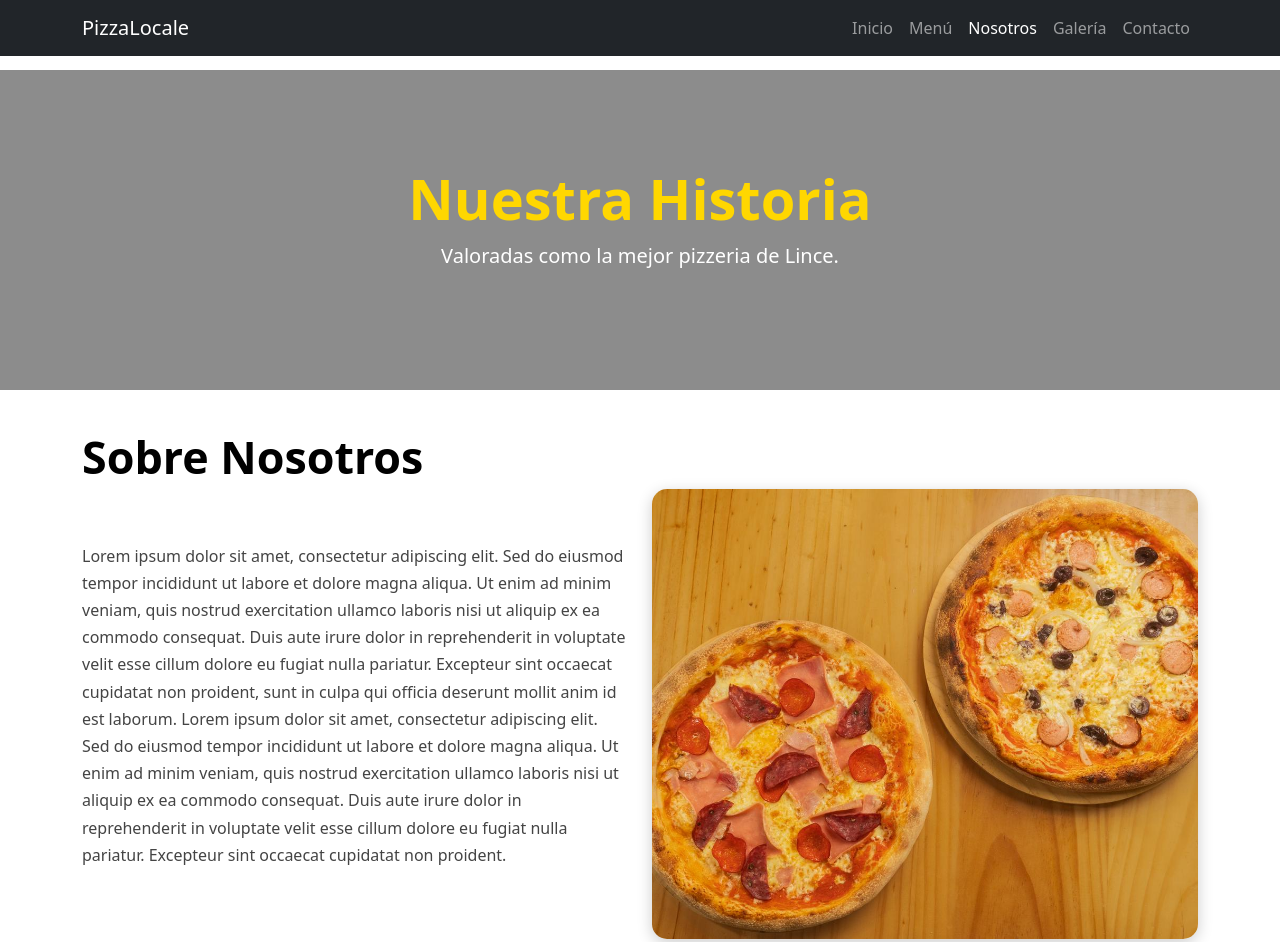
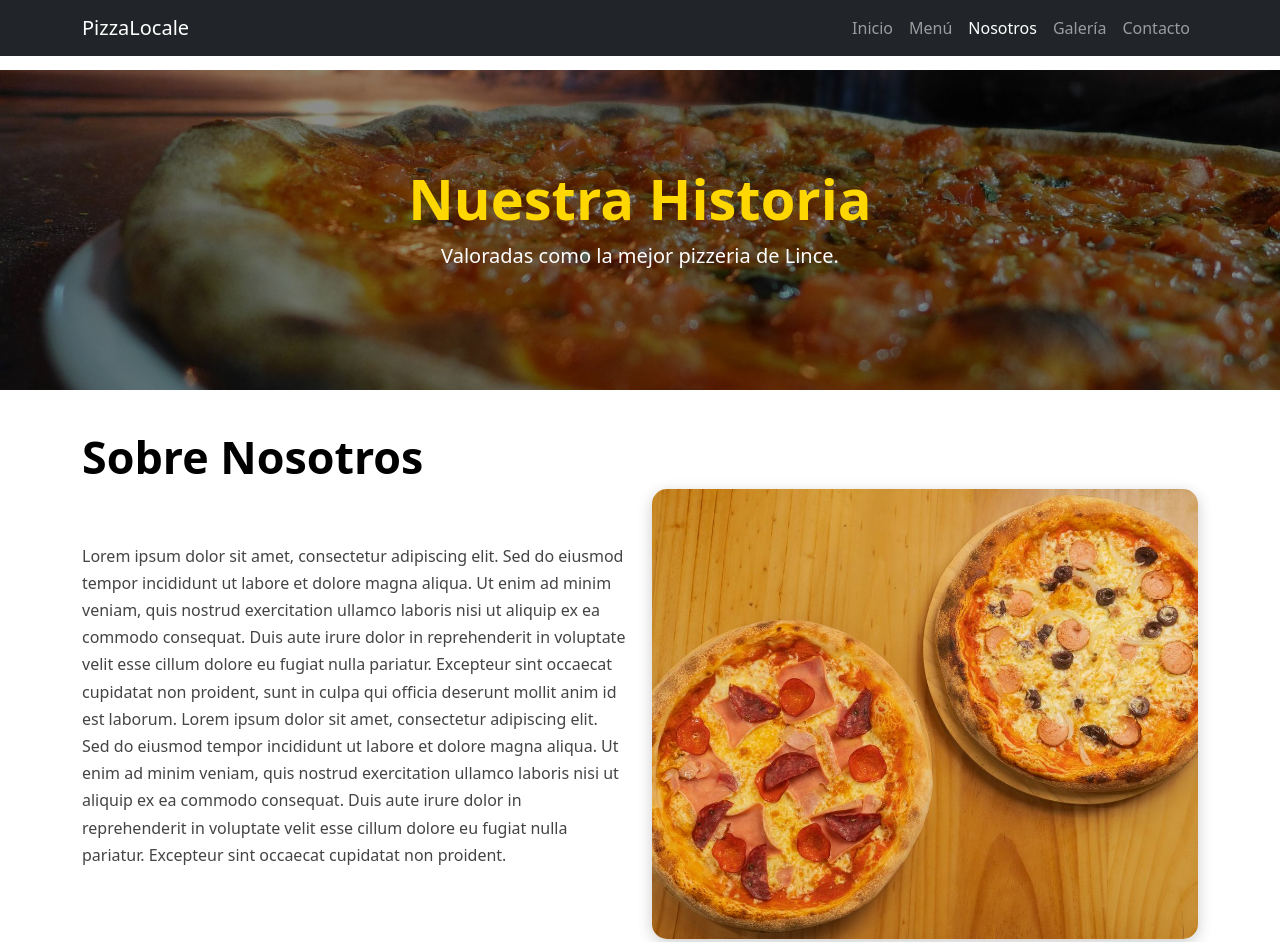
Before and after one commit to Talowelgrande/WebPizzaLocale, a plain HTML site: page nosotros.html in a window 1280 px wide. Shown: the top 942 px of the page. Drawn offline with nearby package versions, Linux system fonts and the light colour scheme.

Commit message:
Update styles.css

```diff
--- a/css/styles.css
+++ b/css/styles.css
@@ -308,7 +308,7 @@ body {
 
 /* Hero Nosotros */
 .hero-nosotros {
-    background-image: url("img/imagen21.jpg");
+    background-image: url("../img/imagen21.jpg");
     /* Pon aquí tu imagen */
     background-size: cover;
     background-position: center;
```
